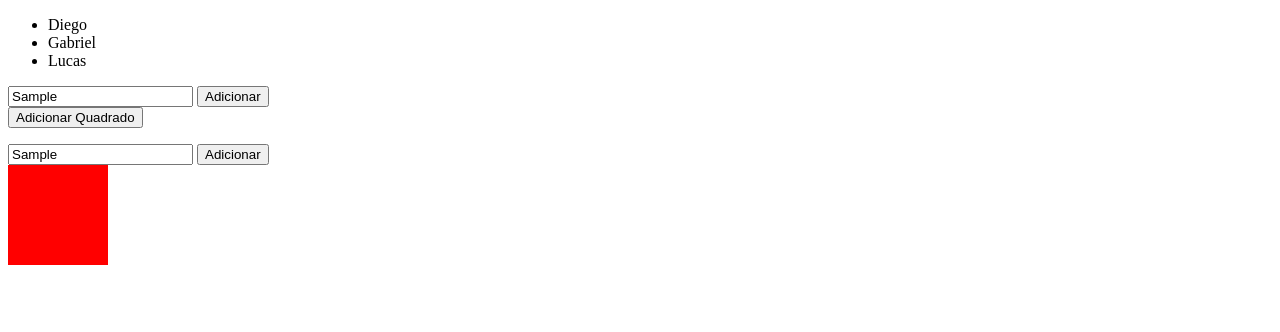
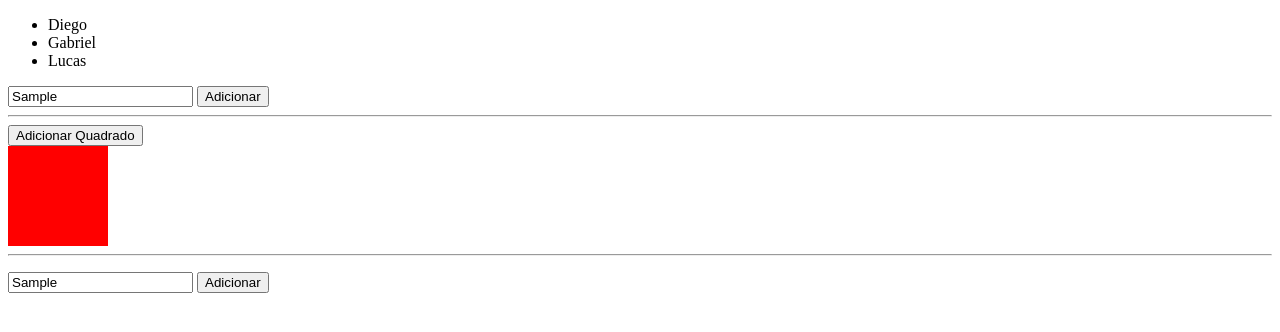
Before and after one commit to negothales97/poc-js, a plain HTML site: page index.html in a window 1280 px wide. Both pictures are taken after typing "Sample", "Sample" into the empty fields and a click on the button "Adicionar Quadrado". Drawn offline with Linux system fonts and the light colour scheme.

Commit message:
distribuicao do codigo

```diff
--- a/index.html
+++ b/index.html
@@ -14,10 +14,11 @@
         <button onClick="adicionar()">Adicionar</button>
 
     </div>
+    <hr>
     <div id="exercicio">
         <button>Adicionar Quadrado</button>
     </div>
-
+<hr>
     <div id="app">
         <ul>
         </ul>
@@ -25,51 +26,19 @@
         <button>Adicionar</button>
     </div>
     <!-- <script src="todos.js"></script> -->
+    <script src="js/lista-1.js"></script>
+    <script src="js/lista-2.js"></script>
     <script>
-        function getString(endereco) {
-            console.log('O usuário mora em ' + endereco.cidade +
-                ' / ' + endereco.uf + ', no bairro ' + endereco.bairro +
-                ', na rua "' + endereco.rua + '" com nº ' + endereco.numero + '.');
-        }
-
-        function getNumerosPares(x, y) {
-            for (var i = x; i < y; i++) {
-                if (i % 2 == 0) {
-                    console.log(i)
-                }
-            }
-        }
-        function temHabilidade(skills) {
-            return skills.indexOf("Javascript") !== -1 ? true : false;
-        }
-
-        function experiencia(anos) {
-            if (anos <= 1) {
-                return 'Inciante';
-            } else if (anos <= 3) {
-                return 'Intermediário';
-            } else if (anos <= 7) {
-                return 'Avançado';
-            } else {
-                return 'Jedi Master';
-            }
-        }
-
-        function getFrase(usuarios) {
-            for (usuario of usuarios) {
-                console.log('O ' + usuario.nome + ' possui as habilidades: ' + usuario.habilidades.join(', '));
-            }
-        }
-        var endereco = {
+        let endereco = {
             rua: "Rua dos pinheiros",
             numero: 1293,
             bairro: "Centro",
             cidade: "São Paulo",
             uf: "SP"
         };
-        var skills = ["Javascript", "ReactJS", "React Native"];
-        var anosEstudo = 0;
-        var usuarios = [
+        let skills = ["Javascript", "ReactJS", "React Native"];
+        let anosEstudo = 0;
+        let usuarios = [
             {
                 nome: "Diego",
                 habilidades: ["Javascript", "ReactJS", "Redux"]
@@ -81,82 +50,10 @@
         ];
 
         getString(endereco);
-        getNumerosPares(32, 321);
+        getNumerosPares(32, 100);
         getFrase(usuarios);
         console.log(temHabilidade(skills)); // true ou false
         console.log(experiencia(anosEstudo));
-
-
-
-        /**
-         * Lidando com elementos
-         *
-         */
-        // var linkElement = document.createElement('a');
-        // linkElement.setAttribute('href', 'https://www.google.com/');
-        // linkElement.setAttribute('target', '_blank');
-
-        // var textElement = document.createTextNode('Acessar Google');
-
-        // linkElement.appendChild(textElement);
-
-        // var containerElement = document.querySelector('div#app');
-        // containerElement.appendChild(linkElement);
-        /**
-         * Fim lidando com elementos
-         *
-         */
-
-        var button = document.querySelector('#exercicio button');
-        function getRandomColor() {
-            var letters = "0123456789ABCDEF";
-            var color = "#";
-            for (var i = 0; i < 6; i++) {
-                color += letters[Math.floor(Math.random() * 16)];
-            }
-            return color;
-        }
-
-
-        button.onclick = function () {
-            var divElement = document.createElement('div');
-            divElement.style.width = '100px';
-            divElement.style.height = '100px';
-            divElement.style.backgroundColor = 'red';
-            var bodyElement = document.querySelector('body');
-            bodyElement.appendChild(divElement);
-            var newColor = getRandomColor();
-            divElement.onmouseover = function () {
-                divElement.style.backgroundColor = newColor;
-            }
-        }
-
-
-        var listElement = document.querySelector('div#lista ul');
-
-        var nomes = ["Diego", "Gabriel", "Lucas"];
-
-        for (nome of nomes) {
-            criaElemento(nome);
-
-        }
-
-        function criaElemento(nome){
-            var nomeElement = document.createElement('li');
-            var nomeText = document.createTextNode(nome);
-            nomeElement.appendChild(nomeText);
-            listElement.appendChild(nomeElement);
-        }
-
-        function adicionar(){
-            var inputElement = document.querySelector('#lista input');
-            criaElemento(inputElement.value);
-            inputElement.value = '';
-
-        }
-
-
-
 
     </script>
 </body>
--- /dev/null
+++ b/js/lista-1.js
@@ -0,0 +1,34 @@
+function getString(endereco) {
+    console.log('O usuário mora em ' + endereco.cidade +
+        ' / ' + endereco.uf + ', no bairro ' + endereco.bairro +
+        ', na rua "' + endereco.rua + '" com nº ' + endereco.numero + '.');
+}
+
+function getNumerosPares(x, y) {
+    for (var i = x; i < y; i++) {
+        if (i % 2 == 0) {
+            console.log(i)
+        }
+    }
+}
+
+function temHabilidade(skills) {
+    return skills.indexOf("Javascript") !== -1 ? true : false;
+}
+
+function experiencia(anos) {
+    if (anos <= 1) {
+        return 'Inciante';
+    } else if (anos <= 3) {
+        return 'Intermediário';
+    } else if (anos <= 7) {
+        return 'Avançado';
+    } else {
+        return 'Jedi Master';
+    }
+}
+function getFrase(usuarios) {
+    for (usuario of usuarios) {
+        console.log('O ' + usuario.nome + ' possui as habilidades: ' + usuario.habilidades.join(', '));
+    }
+}
--- /dev/null
+++ b/js/lista-2.js
@@ -0,0 +1,53 @@
+
+let button = document.querySelector('#exercicio button');
+
+
+function getRandomColor() {
+    var letters = "0123456789ABCDEF";
+    var color = "#";
+    for (var i = 0; i < 6; i++) {
+        color += letters[Math.floor(Math.random() * 16)];
+    }
+    return color;
+}
+
+button.onclick = function () {
+    criaBox();
+}
+
+function criaBox(){
+    let divElement = document.createElement('div');
+    divElement.style.width = '100px';
+    divElement.style.height = '100px';
+    divElement.style.backgroundColor = 'red';
+    let bodyElement = document.querySelector('#exercicio');
+    bodyElement.appendChild(divElement);
+    let newColor = getRandomColor();
+    divElement.onmouseover = function () {
+        divElement.style.backgroundColor = newColor;
+    }
+}
+
+
+
+var listElement = document.querySelector('div#lista ul');
+
+let nomes = ["Diego", "Gabriel", "Lucas"];
+
+for (nome of nomes) {
+    criaElemento(nome);
+}
+
+function criaElemento(nome) {
+    var nomeElement = document.createElement('li');
+    var nomeText = document.createTextNode(nome);
+    nomeElement.appendChild(nomeText);
+    listElement.appendChild(nomeElement);
+}
+
+function adicionar() {
+    var inputElement = document.querySelector('#lista input');
+    criaElemento(inputElement.value);
+    inputElement.value = '';
+
+}
```
Also changed, not shown: js/todos.js (renamed from todos.js).
